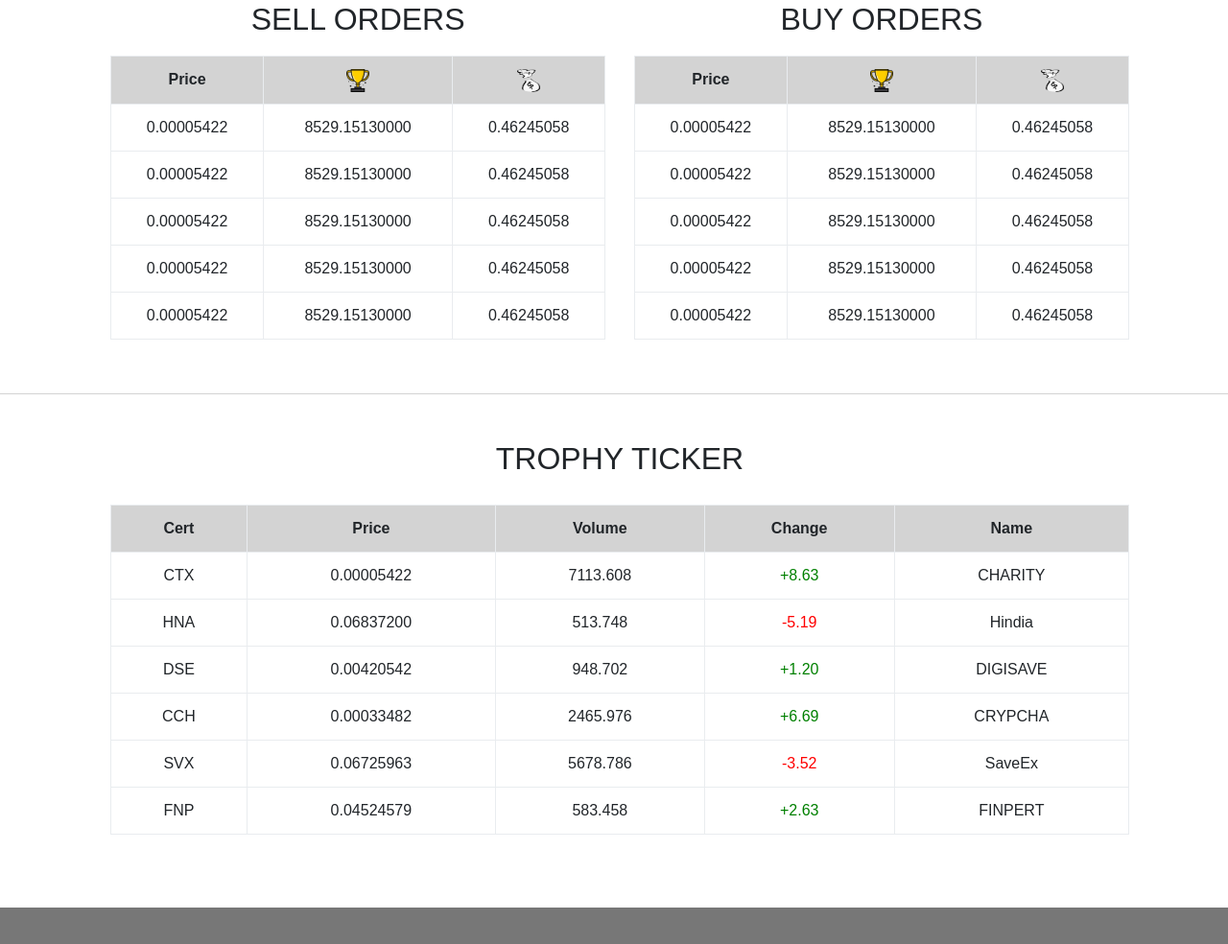
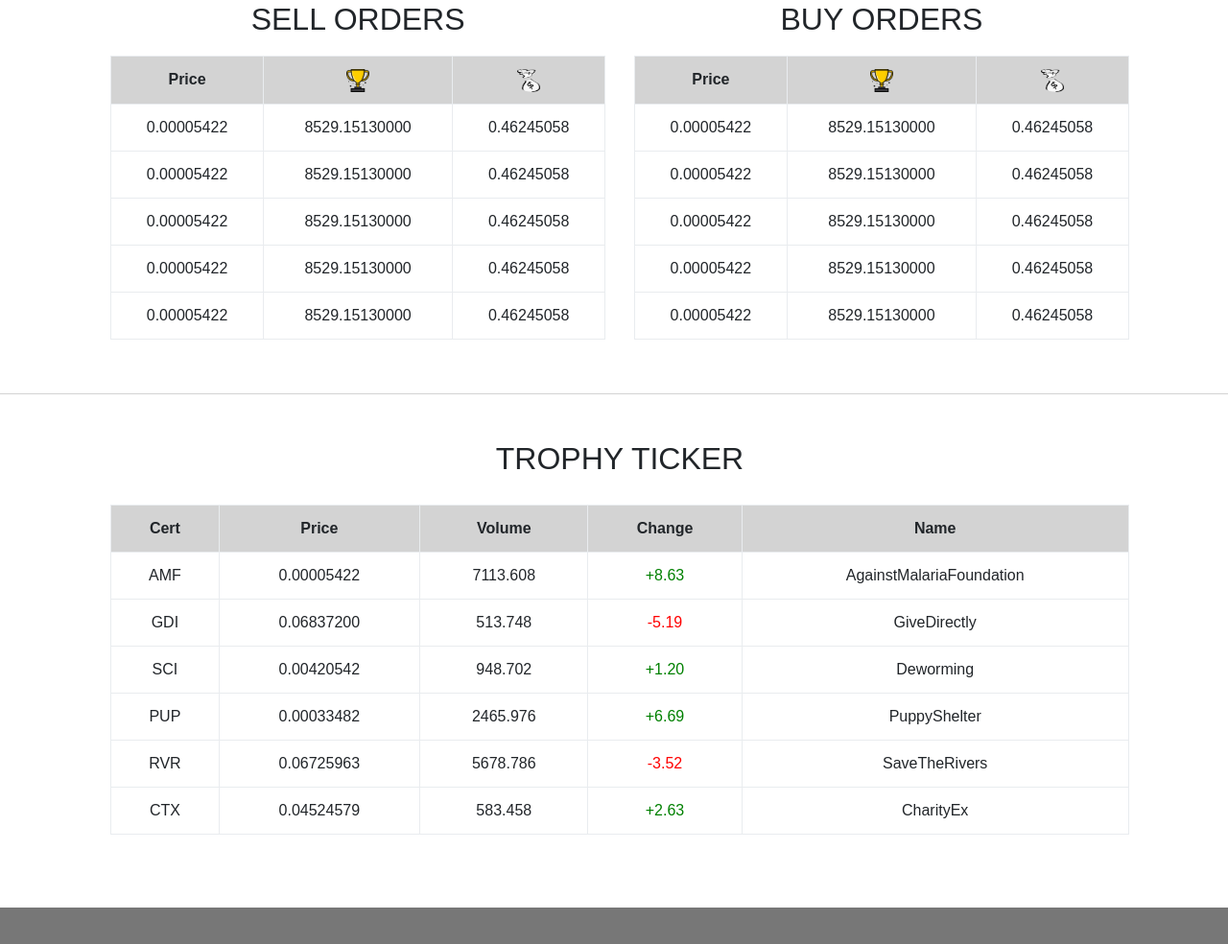
Before and after one commit to iamgarima/charity_ex, a plain HTML site: page index.html in a window 1280 px wide. Shown: the part 1078-2062 px from the top of the page at 96% size. Drawn offline with Linux system fonts and the light colour scheme.

Commit message:
Update stock names

```diff
--- a/index.html
+++ b/index.html
@@ -157,46 +157,46 @@
                     <th>Name</th>
                  </tr>
                  <tr>
-                    <td>CTX</td>
+                    <td>AMF</td>
                     <td>0.00005422</td>
                     <td>7113.608</td>
                     <td class="green">+8.63</td>
-                    <td>CHARITY</td>
+                    <td>AgainstMalariaFoundation</td>
                  </tr>
                  <tr>
-                    <td>HNA</td>
+                    <td>GDI</td>
                     <td>0.06837200</td>
                     <td>513.748</td>
                     <td class="red">-5.19</td>
-                    <td>Hindia</td>
+                    <td>GiveDirectly</td>
                  </tr>
                  <tr>
-                    <td>DSE</td>
+                    <td>SCI</td>
                     <td>0.00420542</td>
                     <td>948.702</td>
                     <td class="green">+1.20</td>
-                    <td>DIGISAVE</td>
+                    <td>Deworming</td>
                  </tr>
                  <tr>
-                    <td>CCH</td>
+                    <td>PUP</td>
                     <td>0.00033482</td>
                     <td>2465.976</td>
                     <td class="green">+6.69</td>
-                    <td>CRYPCHA</td>
+                    <td>PuppyShelter</td>
                  </tr>
                  <tr>
-                    <td>SVX</td>
+                    <td>RVR</td>
                     <td>0.06725963</td>
                     <td>5678.786</td>
                     <td class="red">-3.52</td>
-                    <td>SaveEx</td>
+                    <td>SaveTheRivers</td>
                  </tr>
                  <tr>
-                    <td>FNP</td>
+                    <td>CTX</td>
                     <td>0.04524579</td>
                     <td>583.458</td>
                     <td class="green">+2.63</td>
-                    <td>FINPERT</td>
+                    <td>CharityEx</td>
                  </tr>
                 </table>
             </div>
```
